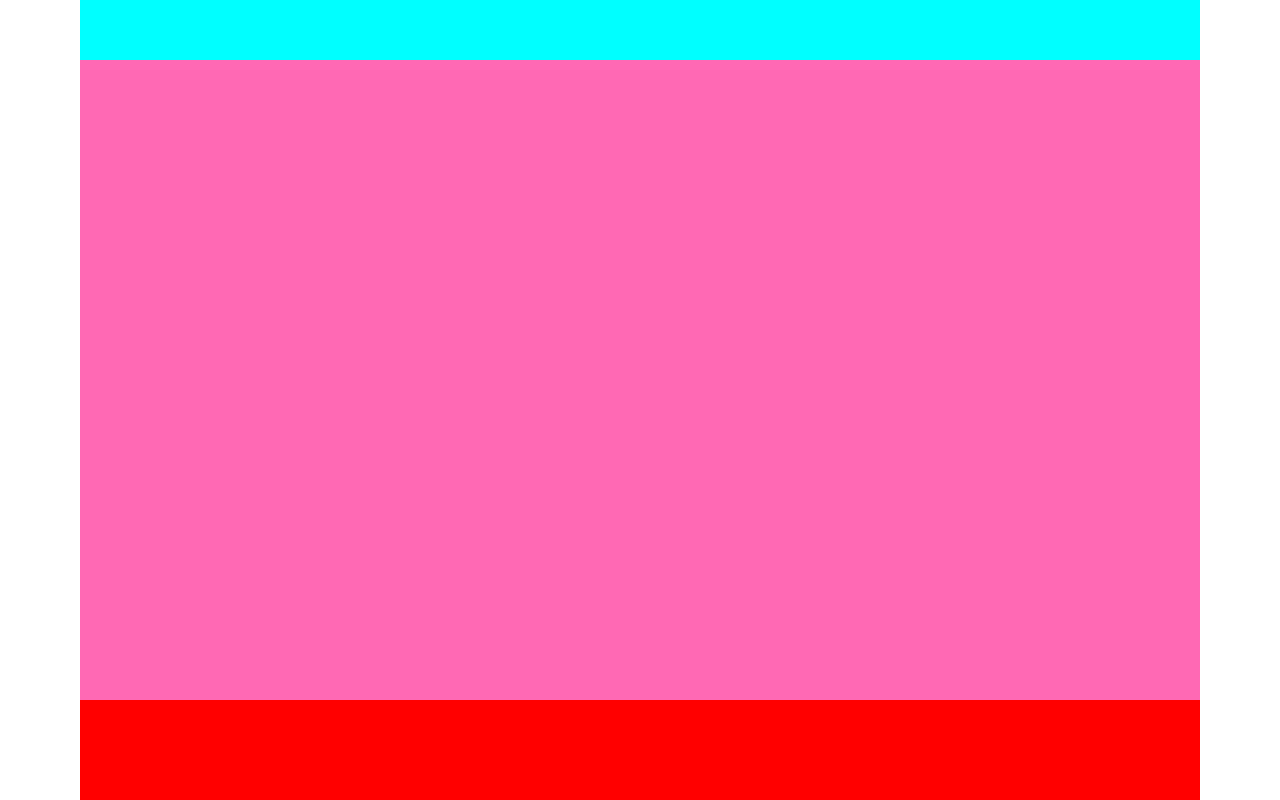
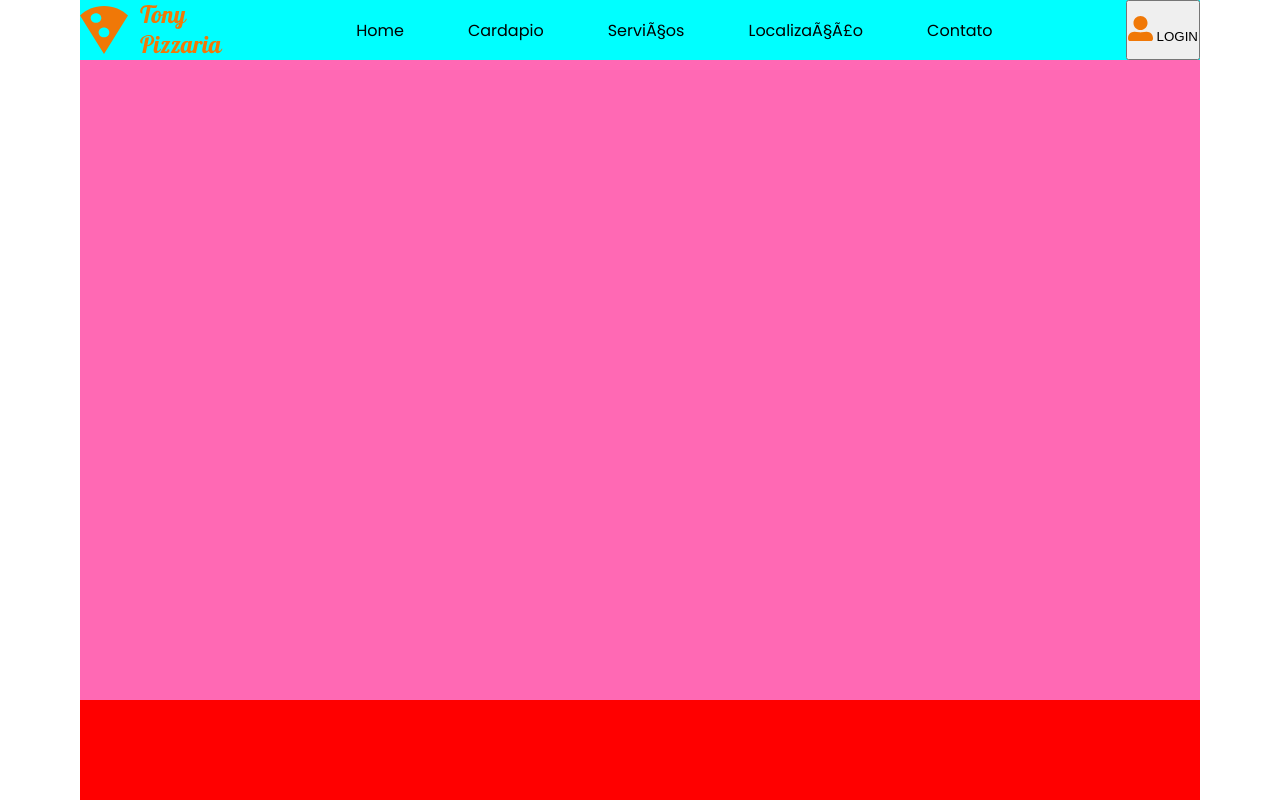
Before and after one commit to EduardoFeitosa08/TonyPizzaria, a plain HTML site: page index.html in a window 1280 px wide. Shown: the top 800 px of the page. Drawn offline with Linux system fonts and the light colour scheme.

Commit message:
Menu concluido

```diff
--- a/index.html
+++ b/index.html
@@ -4,12 +4,26 @@
     <meta charset="pt-br">
     <meta http-equiv="X-UA-Compatible" content="IE=edge">
     <meta name="viewport" content="width=device-width, initial-scale=1.0">
+    <link rel="preconnect" href="https://fonts.googleapis.com">
+    <link rel="preconnect" href="https://fonts.gstatic.com" crossorigin>
+    <link href="https://fonts.googleapis.com/css2?family=Poppins:ital,wght@0,100;0,200;0,300;0,400;0,500;0,600;0,700;0,800;0,900;1,100;1,200;1,300;1,400;1,500;1,600;1,700;1,800;1,900&display=swap" rel="stylesheet">
     <link rel="stylesheet" href="./sytle.css">
     <title>Tony Pizzaria</title>
 </head>
 <body>
     <header>
-
+        <img src="./img/logo.svg" alt="Logo Tony Pizzaria">
+        <menu>
+            <li><a href="#">Home</a></li>
+            <li><a href="#">Cardapio</a></li>
+            <li><a href="#">Serviços</a></li>
+            <li><a href="#">Localização</a></li>
+            <li><a href="#">Contato</a></li>
+        </menu>
+        <button>
+            <img src="./img/icon-user.svg" alt="Icone usuário">
+            <span>LOGIN</span>
+        </button>
     </header>
     <main>
 
--- a/sytle.css
+++ b/sytle.css
@@ -12,12 +12,29 @@ ul,ol,li{
 }
 body{
     padding: 0 80px;
+    font-family: "Poppins", sans-serif;
 }
 header{
     position: fixed;
     height: 60px;
     width: calc(100% - 160px);
     background-color: cyan;
+    display: flex;
+    flex-direction: row;
+    justify-content: space-between;
+}
+header menu{
+    display: flex;
+    align-items: center;
+    gap: 48px;
+}
+header li{
+    padding: 4px 8px;
+    transition: .5s;
+}
+header li:hover{
+    background-color: #FBDDC1;
+    box-shadow: 0 4px 6px #000400;
 }
 main{
     height: 700px;
```
Also changed, not shown: img/icon-user.svg (added), img/logo.svg (added), 1 other file.
